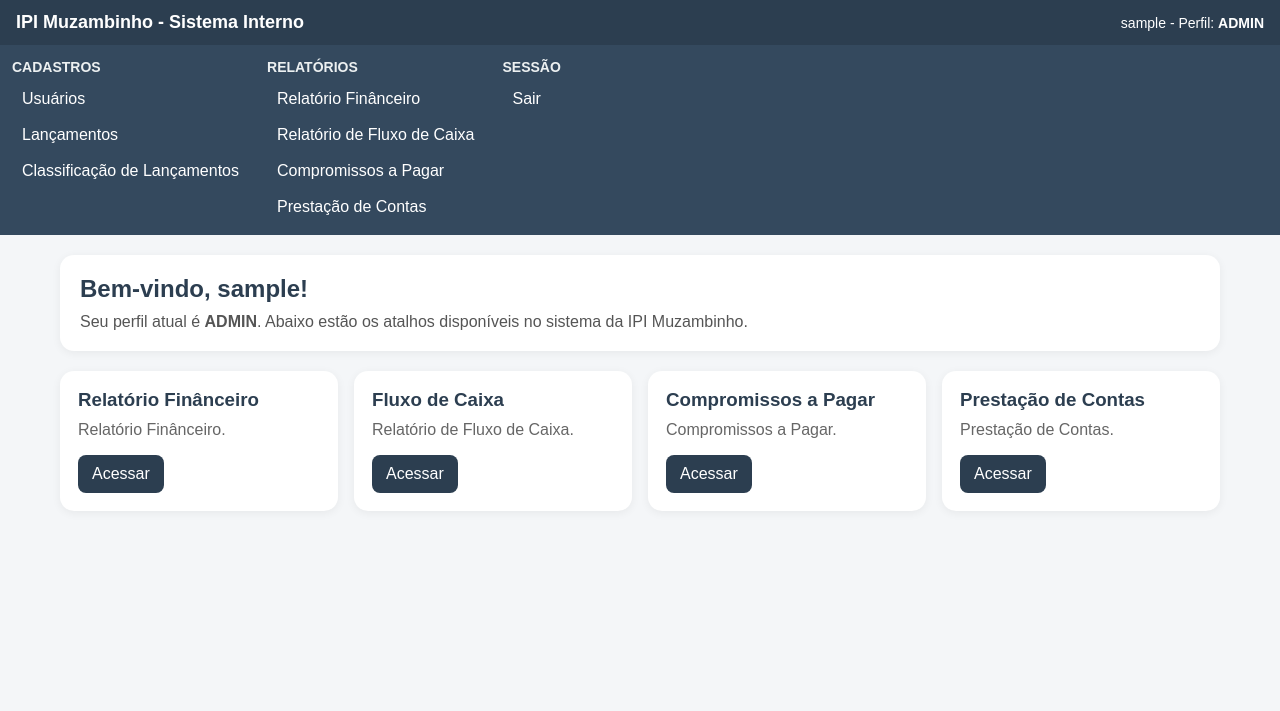
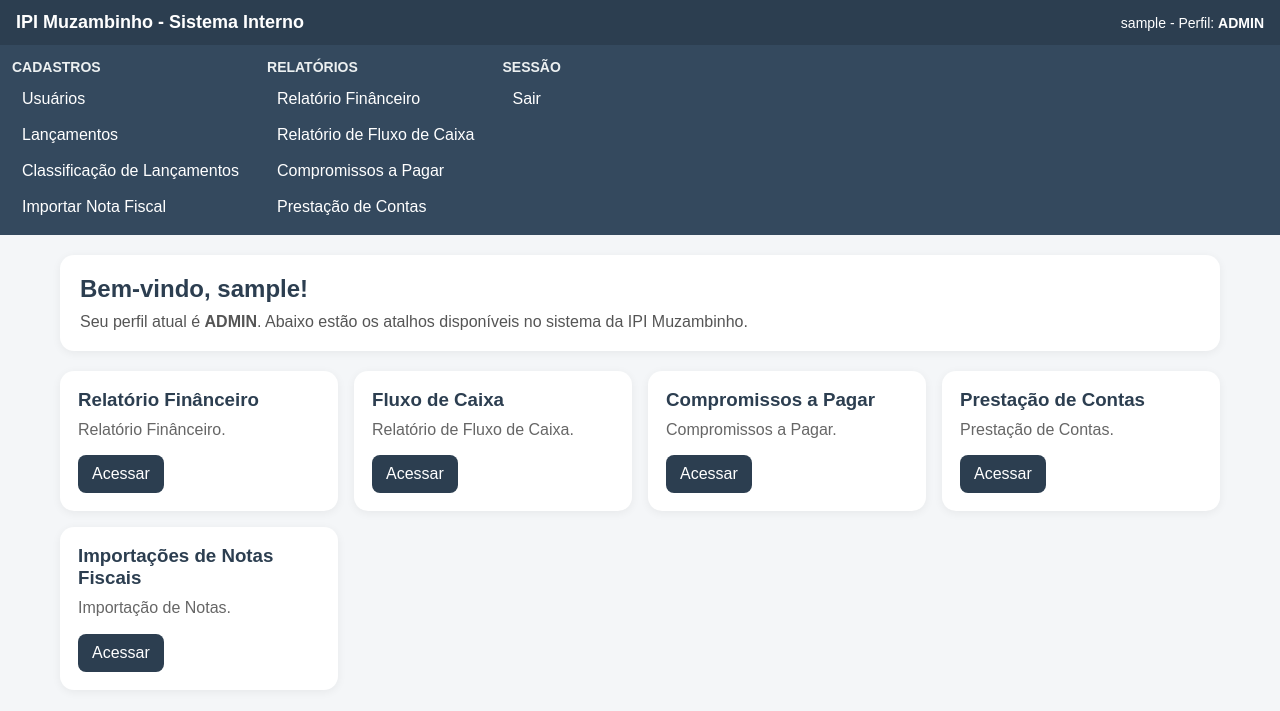
Before and after one commit to williamjr0206/contas, a PHP site: page /cristaos/index.php in a window 1280 px wide. Shown: the top 711 px of the page. Run offline with PHP 8.4, Linux system fonts and the light colour scheme; the visitor is signed in with stand-in values (Sample User, id 1).

Commit message:
atualizações

```diff
--- a/config/auth.php
+++ b/config/auth.php
@@ -141,6 +141,7 @@ function temPermissao(string $chave): bool
             'compromissos_pagar',
             'prestacao_de_contas',
             'historico_membro',
+            'nota_fiscal',
 
             'presencas',
             'relatorios',
--- a/includes/menu.php
+++ b/includes/menu.php
@@ -12,6 +12,7 @@ $menu = [
         ['chave' => 'usuarios',    'titulo' => 'Usuários',         'link' => $baseUrl . 'cadastros/usuarios.php'],
         ['chave' => 'lancamentos',  'titulo' => 'Lançamentos',       'link' => $baseUrl . 'cadastros/lancamentos.php'],
         ['chave' => 'classificacoes', 'titulo' => 'Classificação de Lançamentos',   'link'  => $baseUrl . 'cadastros/grupos.php'],
+        ['chave' => 'nota_fiscal', 'titulo' => 'Importar Nota Fiscal',   'link'  => $baseUrl . 'cadastros/importar_nota_ia.php'],
     ],
 
 
--- a/index.php
+++ b/index.php
@@ -15,6 +15,7 @@ $cards = [
     ['chave' => 'fluxo_caixa',     'titulo' => 'Fluxo de Caixa',                                   'texto' => 'Relatório de Fluxo de Caixa.',                  'link' => $baseUrl . 'relatorios/fluxo_caixa.php'],
     ['chave' => 'compromissos_pagar',     'titulo' => 'Compromissos a Pagar',                                   'texto' => 'Compromissos a Pagar.',                  'link' => $baseUrl . 'relatorios/compromissos_pagamentos.php'],
     ['chave' => 'relatorio_financeiro',     'titulo' => 'Prestação de Contas',                                   'texto' => 'Prestação de Contas.',                  'link' => $baseUrl . 'relatorios/prestacao_contas.php'],
+    ['chave' => 'nota_fiscal',     'titulo' => 'Importações de Notas Fiscais',                                   'texto' => 'Importação de Notas.',                  'link' => $baseUrl . 'cadastros/importar_nota_ia.php'],
 ];
 ?>
 <!DOCTYPE html>
```
Also changed, not shown: uploads/notas/nota_20260504_031932_9612.jpeg (added).
